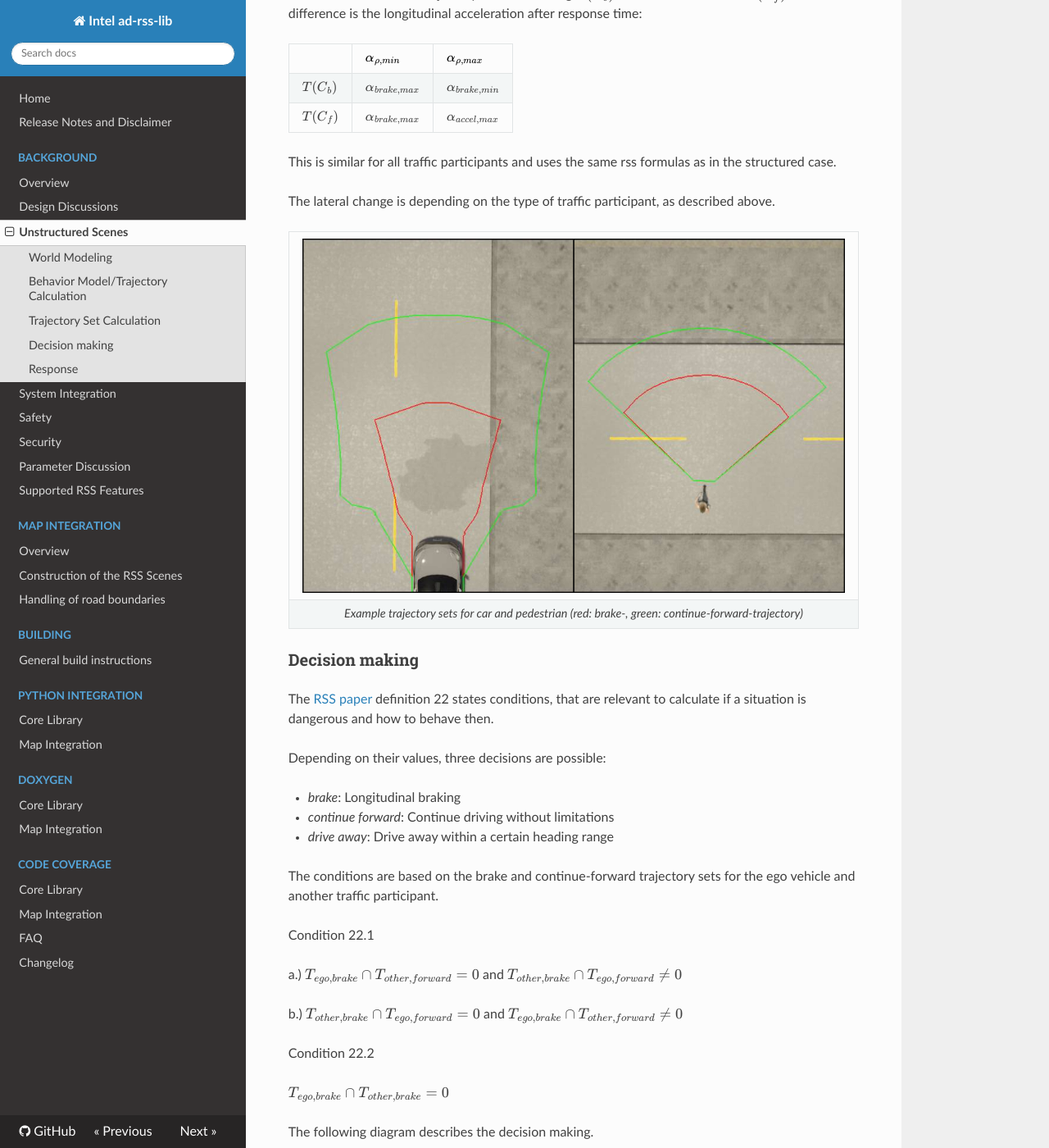
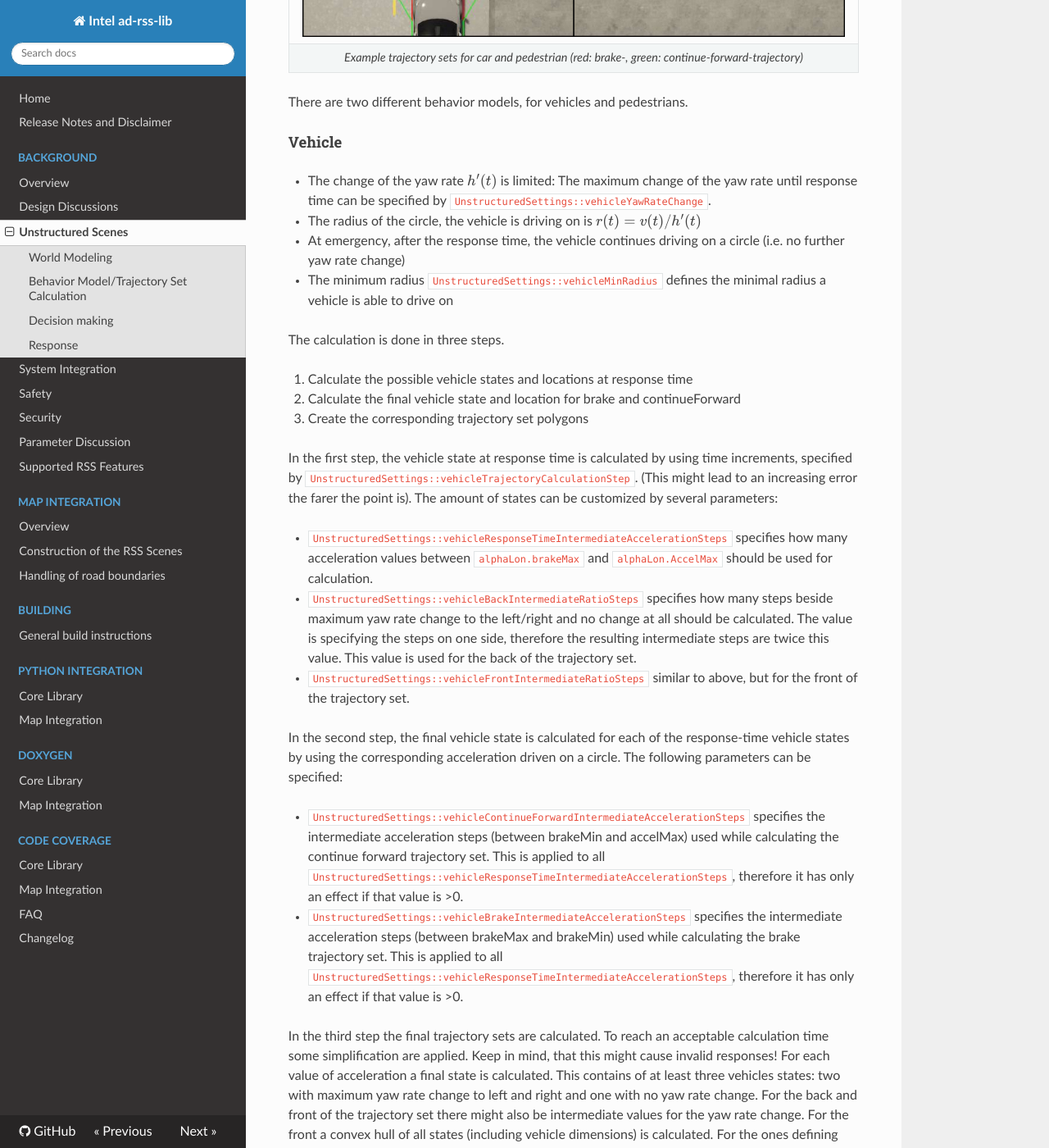
Before and after one commit to intel/ad-rss-lib, an MkDocs documentation site: the page built from doc/ad_rss/UnstructuredScenes.md, in a window 1280 px wide and 1400 px high, scrolled down 1735 px. Shown: the whole window at 82% size. Built offline with MkDocs 1.6.1, drawn with Linux system fonts in a browser that asks for light colours; nearby versions of some CDN libraries; formulas are drawn with MathJax 3; some of the changed text lies outside the part shown.

Commit message:
Update docs, fix double-equal warning

```diff
--- a/doc/ad_rss/UnstructuredScenes.md
+++ b/doc/ad_rss/UnstructuredScenes.md
@@ -57,11 +37,45 @@
 
 This is similar for all traffic participants and uses the same rss formulas as in the structured case.
 
-The lateral change is depending on the type of traffic participant, as described above.
+The lateral change is depending on the type of traffic participant, as described below.
 
 | ![](../images/unstructured_trajectory_sets.png) |
 |:--:|
 | *Example trajectory sets for car and pedestrian (red: brake-, green: continue-forward-trajectory)* |
+
+There are two different behavior models, for vehicles and pedestrians.
+
+#### Vehicle
+
+* The change of the yaw rate $h'(t)$ is limited: The maximum change of the yaw rate until response time can be specified by `UnstructuredSettings::vehicleYawRateChange`.
+* The radius of the circle, the vehicle is driving on is $r(t) = v(t)/h'(t)$
+* At emergency, after the response time, the vehicle continues driving on a circle (i.e. no further yaw rate change)
+* The minimum radius `UnstructuredSettings::vehicleMinRadius` defines the minimal radius a vehicle is able to drive on
+
+The calculation is done in three steps.
+
+1. Calculate the possible vehicle states and locations at response time
+2. Calculate the final vehicle state and location for brake and continueForward
+3. Create the corresponding trajectory set polygons
+
+In the first step, the vehicle state at response time is calculated by using time increments, specified by `UnstructuredSettings::vehicleTrajectoryCalculationStep`. (This might lead to an increasing error the farer the point is). The amount of states can be customized by several parameters:
+
+- `UnstructuredSettings::vehicleResponseTimeIntermediateAccelerationSteps` specifies how many acceleration values between `alphaLon.brakeMax` and `alphaLon.AccelMax` should be used for calculation.
+- `UnstructuredSettings::vehicleBackIntermediateRatioSteps` specifies how many steps beside maximum yaw rate change to the left/right and no change at all should be calculated. The value is specifying the steps on one side, therefore the resulting intermediate steps are twice this value. This value is used for the back of the trajectory set.
+- `UnstructuredSettings::vehicleFrontIntermediateRatioSteps` similar to above, but for the front of the trajectory set.
+
+In the second step, the final vehicle state is calculated for each of the response-time vehicle states by using the corresponding acceleration driven on a circle. The following parameters can be specified:
+
+- `UnstructuredSettings::vehicleContinueForwardIntermediateAccelerationSteps` specifies the intermediate acceleration steps (between brakeMin and accelMax) used while calculating the continue forward trajectory set. This is applied to all `UnstructuredSettings::vehicleResponseTimeIntermediateAccelerationSteps`, therefore it has only an effect if that value is >0.
+- `UnstructuredSettings::vehicleBrakeIntermediateAccelerationSteps` specifies the intermediate acceleration steps (between brakeMax and brakeMin) used while calculating the brake trajectory set. This is applied to all `UnstructuredSettings::vehicleResponseTimeIntermediateAccelerationSteps`, therefore it has only an effect if that value is >0.
+
+In the third step the final trajectory sets are calculated. To reach an acceptable calculation time some simplification are applied. Keep in mind, that this might cause invalid responses! For each value of acceleration a final state is calculated. This contains of at least three vehicles states: two with maximum yaw rate change to left and right and one with no yaw rate change. For the back and front of the trajectory set there might also be intermediate values for the yaw rate change. For the front a convex hull of all states (including vehicle dimensions) is calculated. For the ones defining the sides of the trajectory set (where only max left/right and center vehicle state are available) a polygon is calculated by merging the convex hull of left+center and right+center. To create the trajectory set all polygons are merged together, including polygons for the linear estimation between the steps.
+
+#### Pedestrian
+
+* The change of heading $|h'(t)|$ is limited. That means, the maximum trajectory is defined by a circle until response time. The radius of this circle can be specified by `UnstructuredSettings::pedestrianTurningRadius`.
+* At emergency, after the response time, the pedestrian will continue at a straight line
+* If the pedestrian is standing, we assign it to all possible lines originating from his current position.
 
 ### Decision making
 
```
Also changed, not shown: other parts of doc/ad_rss/UnstructuredScenes.md (+1 -21 lines), 3 other files.
